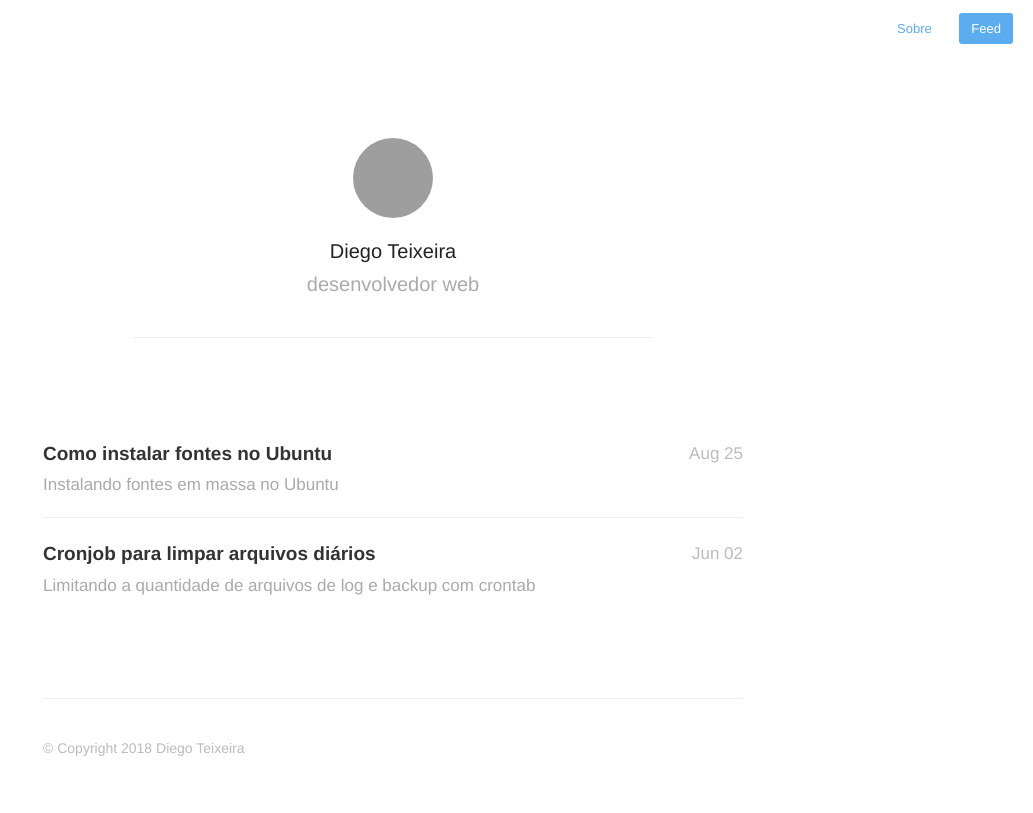
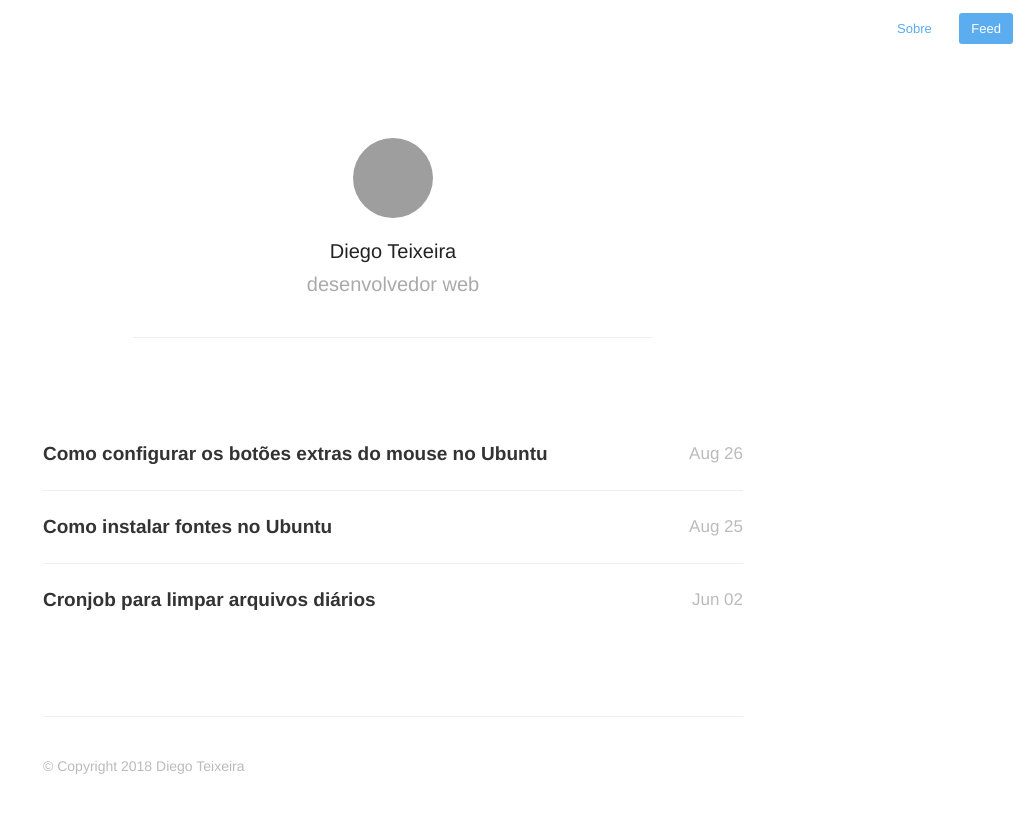
Before and after one commit to diegoteixeir4/diegoteixeir4.github.io, a Jekyll site: the page built from index.html, in a window 1280 px wide. Shown: the top 813 px of the page, without its empty margins (247-1280 px from the left). Built offline with Jekyll 4.4.1, drawn with Linux system fonts in a browser that asks for light colours; nearby versions of some CDN libraries; the list of posts is cut into pages by our own code; some of the changed lines change nothing that is shown; grey boxes are pictures that could not be loaded.

Commit message:
Ajuste assets

````diff
--- a/_config.yml
+++ b/_config.yml
@@ -1,4 +1,5 @@
 name: Diego Teixeira
+title: Diego Teixeira
 description: desenvolvedor web
 meta_description: ""
 
@@ -7,7 +8,7 @@
 markdown: kramdown
 highlighter: rouge
 
-gems: [jekyll-paginate]
+plugins: [jekyll-paginate]
 paginate: 20
 baseurl: ''
 domain_name: 'http://diegoteixeira.me'
--- a/_posts/2015-06-22-cronjob-para-limpar-arquivos-diarios.md
+++ b/_posts/2015-06-22-cronjob-para-limpar-arquivos-diarios.md
@@ -1,7 +1,6 @@
 ---
 title: Cronjob para limpar arquivos diários
 date: 2016-06-02 12:20:00
-description: Limitando a quantidade de arquivos de log e backup com crontab
 ---
 
 As vezes, é necessário manter em alguma pasta arquivos de backup diários, gerados por ferramentas como o `mysqldump`, `zip` etc. Algumas aplicações também criam arquivos de log diários, ex. `logfile-2015-06-22.log`.
--- a/_posts/2018-08-25-como-instalar-fontes-no-ubuntu.md
+++ b/_posts/2018-08-25-como-instalar-fontes-no-ubuntu.md
@@ -1,7 +1,6 @@
 ---
 title: Como instalar fontes no Ubuntu
 date: 2018-08-25 17:00:00
-description: Instalando fontes em massa no Ubuntu
 ---
 
 Para instalar uma fonte por vez, o processo é simples: basta clicar com o botão direito sobre o arquivo correspondente, em seguida em "Abrir com o Visualizador de fontes" e então em "Instalar" na janela que abrirá.
--- /dev/null
+++ b/_posts/2018-08-26-como-configurar-os-botoes-extras-do-mouse-no-ubuntu.md
@@ -0,0 +1,86 @@
+---
+title: Como configurar os botões extras do mouse no Ubuntu
+date: 2018-08-26 16:30:00
+---
+
+Em alguns mouses há botões extras, além dos padrões que já possuem funções bem definidas no X:
+
+- esquerdo: selecionar/ativar um item
+- direito: menu de contexto para um item
+- scroll/meio: tem a função de colar em entradas de texto e de abrir o item em uma aba ou janela em alguns aplicativos
+
+
+Para os botões extras normalmente são atribuidas funções padrão ou nenhuma função, mas isso pode ser modificado.
+
+Iremos instalar o xbindkeys, um utilitário para capturar eventos do mouse e teclado no X e iniciar comandos shell, e o xautomation, um pacote com várias ferramentas para automação do X, aqui vamos usar o xte, que automatiza funções de mouse e teclado.
+
+
+```
+$ sudo apt install xautomation xbindkeys
+```
+
+A seguir criamos um arquivo de configuração do xbindkeys com as opções padrão, o arquivo é utilizado para o usuário atual somente e fica em ~/.xbindkeysrc.
+
+```
+$ xbindkeys -d > $HOME/.xbindkeysrc
+```
+
+Agora, precisamos saber como o X identifica os botões extras do mouse. Para isso, vamos utilizar o xev, um utilitário que exibe os eventos do X.
+
+```
+$ xev
+```
+
+Ao executar, uma janela será exibida, basta clicar com o botão desejado e procurar um evento como esse:
+
+```
+ButtonPress event, serial 37, synthetic NO, window 0x1800001,
+  root 0x1af, subw 0x0, time 21883921, (67,126), root:(1382,178),
+  state 0x10, button 8, same_screen YES
+
+ButtonPress event, serial 37, synthetic NO, window 0x1800001,
+  root 0x1af, subw 0x0, time 21883921, (67,126), root:(1382,178),
+  state 0x10, button 9, same_screen YES
+```
+
+Nesse caso, pressionei os dois botões na lateral do meu mouse. O botão 8 é o de baixo e o 9 o de cima.
+
+Vamos supor que queremos colocar nesses botões as funções das teclas PgDn e PgUp do teclado, respectivamente. O que vamos fazer é usar o xbindkeys para identificar o código dessas teclas.
+
+```
+$ xbindkeys -mk
+Press combination of keys or/and click under the window.
+You can use one of the two lines after "NoCommand"
+in $HOME/.xbindkeysrc to bind a key.
+
+--- Press "q" to stop. ---
+"(Scheme function)"
+    m:0x10 + c:117
+    Next
+"(Scheme function)"
+    m:0x10 + c:112
+    Prior
+```
+
+Basta executar o comando e executar as teclas das quais deseja capturar o código. Nesse caso, "Next" para PgDn e "Prior" para PgUp.
+
+Agora que temos os códigos das teclas e os números dos botões do mouse. Basta editar o arquivo ~/.xbindkeysrc e adicionar o seguinte ao final do arquivo:
+
+```
+#Pagedown
+"xte 'key Next'"
+b:8
+
+#Pageup
+"xte 'key Prior'"
+b:9
+```
+
+A linha de cima, diz qual comando shell executar e a de baixo para qual tecla ou botão do mouse. Estamos usando o xte para simular o pressionamento das teclas no teclado.
+
+Após alterar o arquivo é preciso reiniciar o daemon do xbindkeys:
+
+```
+$ killall xbindkeys
+$ xbindkeys ~/.xbindkeysrc
+```
--- a/assets/css/style.css
+++ b/assets/css/style.css
@@ -43,7 +43,7 @@
 .icon-facebook-rect:before { content: '\e803'; }
 
 /* Spacing */
-.post h1, h3, h4, h5, p, .post-body ul, #post-list li, pre {
+.post h1, h3, h4, h5, p, #post-body ul, #post-list li, pre {
     margin-bottom: 20px;
 }
 
````
